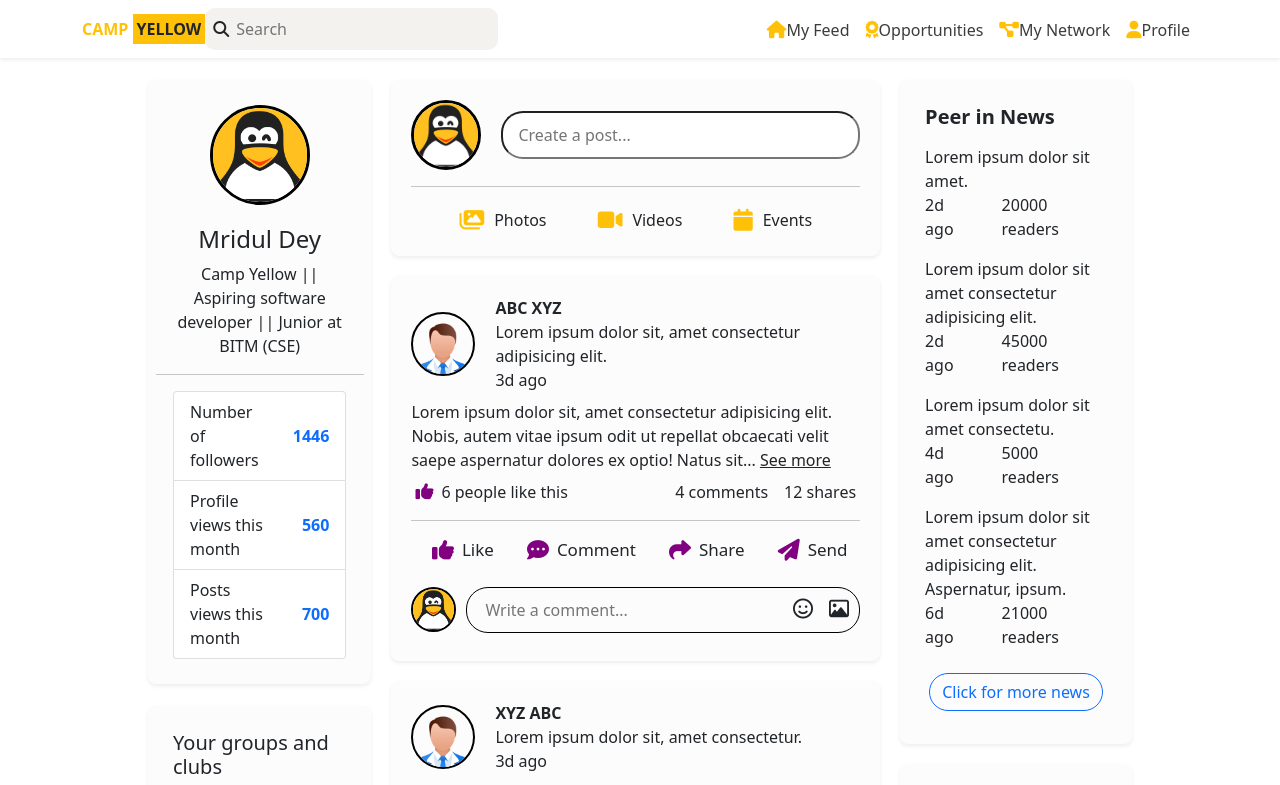
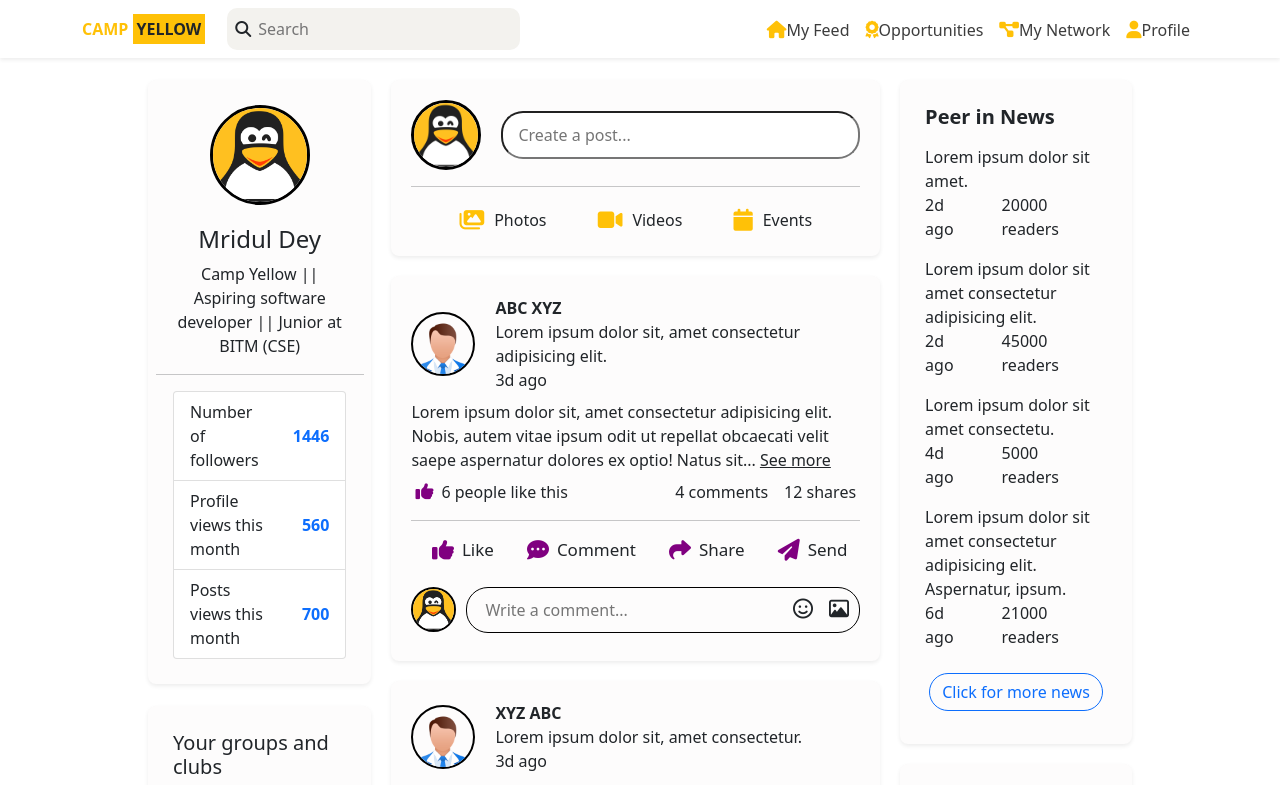
Before and after one commit to mridul4101/camp-yellow-assignment, a Next.js app: page / in a window 1280 px wide. Shown: the top 785 px of the page. Built offline with nearby package versions, Linux system fonts and the light colour scheme.

Commit message:
Added margin for searchbar

```diff
--- a/styles/navbar.module.css
+++ b/styles/navbar.module.css
@@ -10,6 +10,7 @@
 }
 
 .searchBar {
+    margin-left: 22px;
 	padding: 8px;
 	border-radius: 10px;
 	background-color: #f3f2ee;
```
